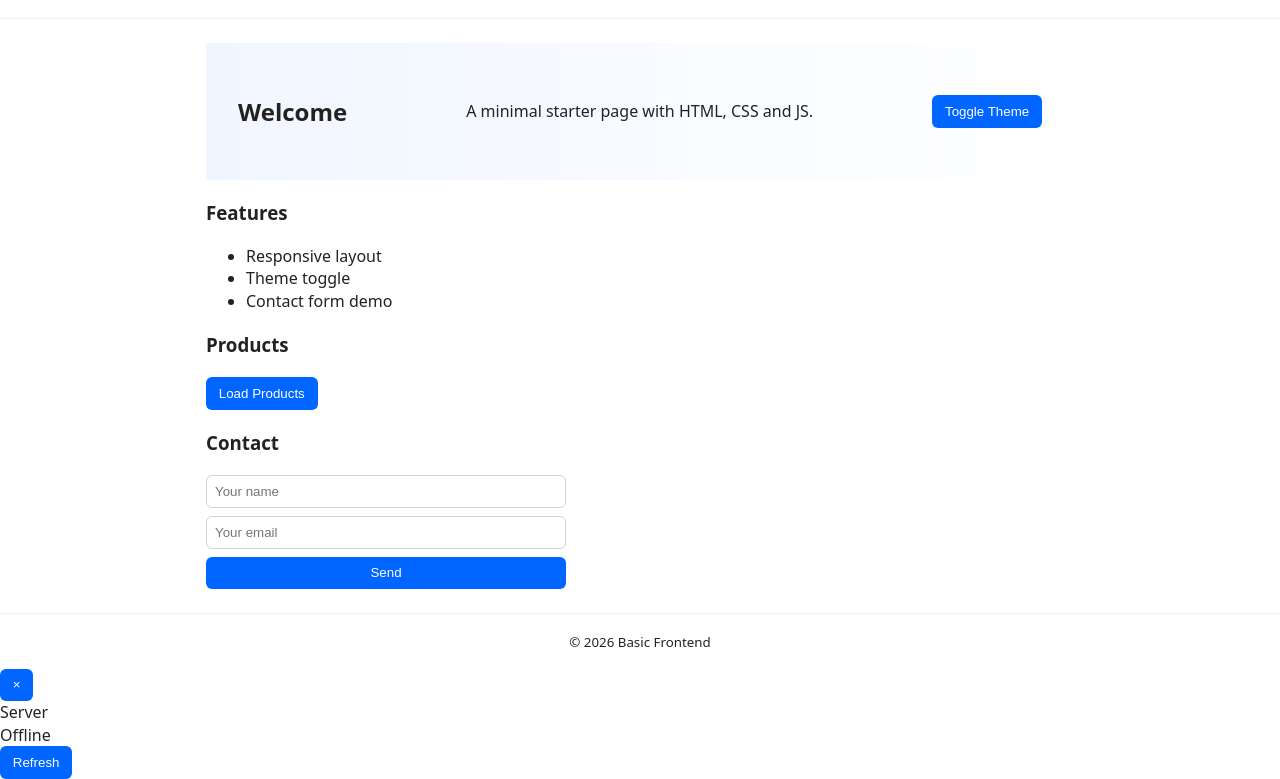
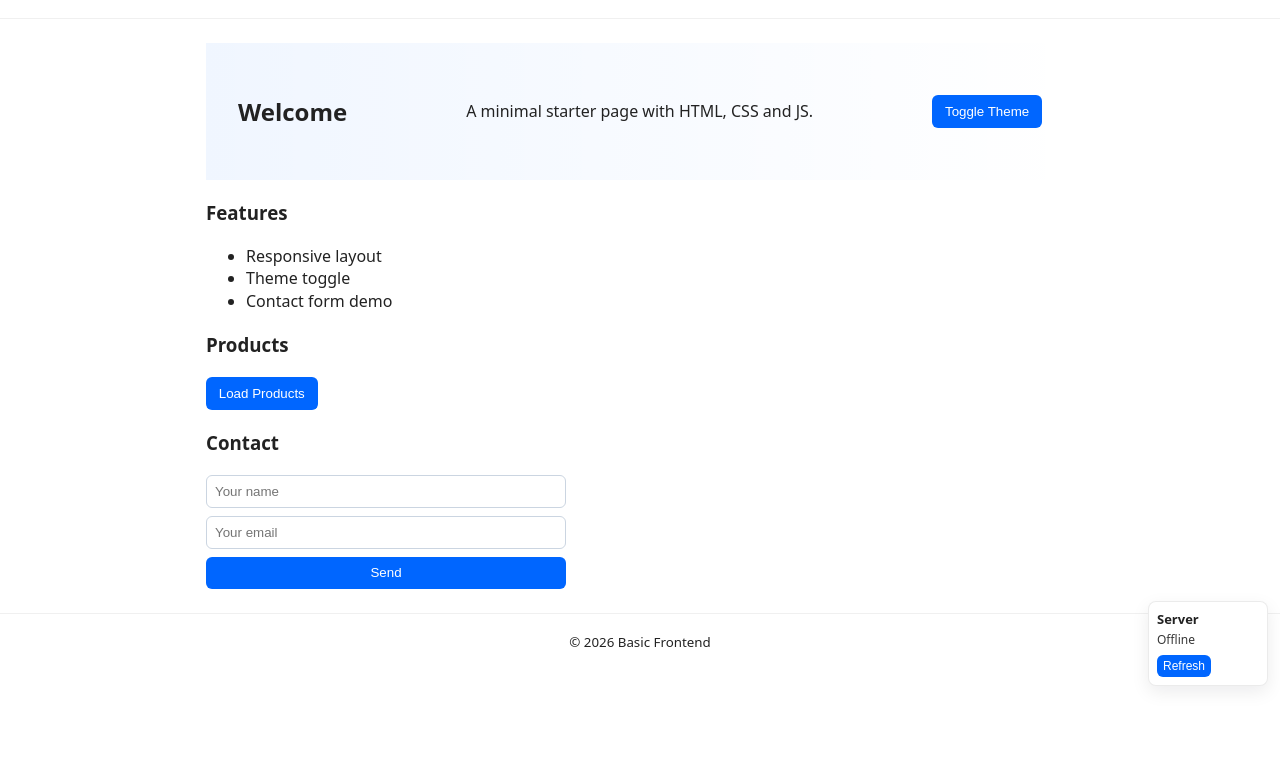
Before and after one commit to sharbelA/New-folder, a website: page index.html in a window 1280 px wide. Shown: the part 102-881 px from the top of the page. After the commit the page ends 800 px from the top, so only its background shows below. Drawn offline with Linux system fonts and the light colour scheme; no server answers.

Commit message:
Update styles.css

```diff
--- a/styles.css
+++ b/styles.css
@@ -20,3 +20,11 @@ input{padding:.5rem;border:1px solid #cbd5e1;border-radius:6px}
 button{background:var(--accent);color:#fff;border:none;padding:.55rem .8rem;border-radius:6px;cursor:pointer}
 footer{padding:1rem 2rem;border-top:1px solid rgba(0,0,0,0.06);text-align:center}
 @media(min-width:700px){.site-header{padding:1rem 3rem}.hero{flex-direction:row;align-items:center;justify-content:space-between}}
+
+/* Health widget styles (small, unobtrusive) */
+.health-widget{position:fixed;right:12px;bottom:12px;z-index:9999;background:var(--bg);color:var(--fg);border:1px solid rgba(0,0,0,0.08);box-shadow:0 6px 18px rgba(2,6,23,0.08);padding:8px;border-radius:8px;font-size:13px;min-width:120px}
+.health-widget .hw-title{font-weight:600;margin-bottom:4px}
+.health-widget .hw-status{font-size:12px;opacity:0.9}
+.health-widget .hw-status.hw-ok{color:green}
+.health-widget .hw-refresh{margin-top:6px;padding:4px 6px;font-size:12px;border-radius:6px}
+.health-widget .hw-close{position:absolute;top:4px;right:6px;border:none;background:transparent;font-size:14px;cursor:pointer}
```
